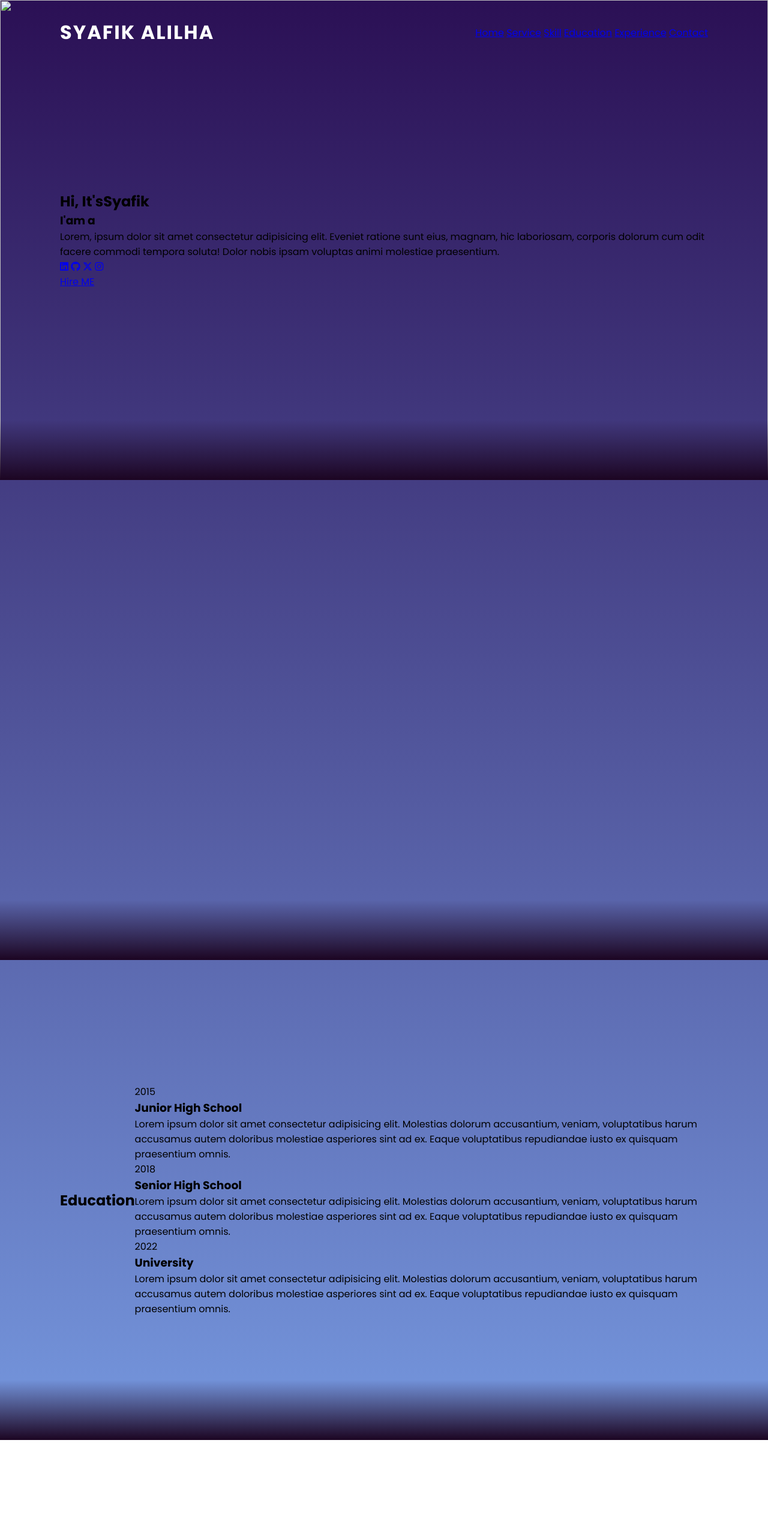
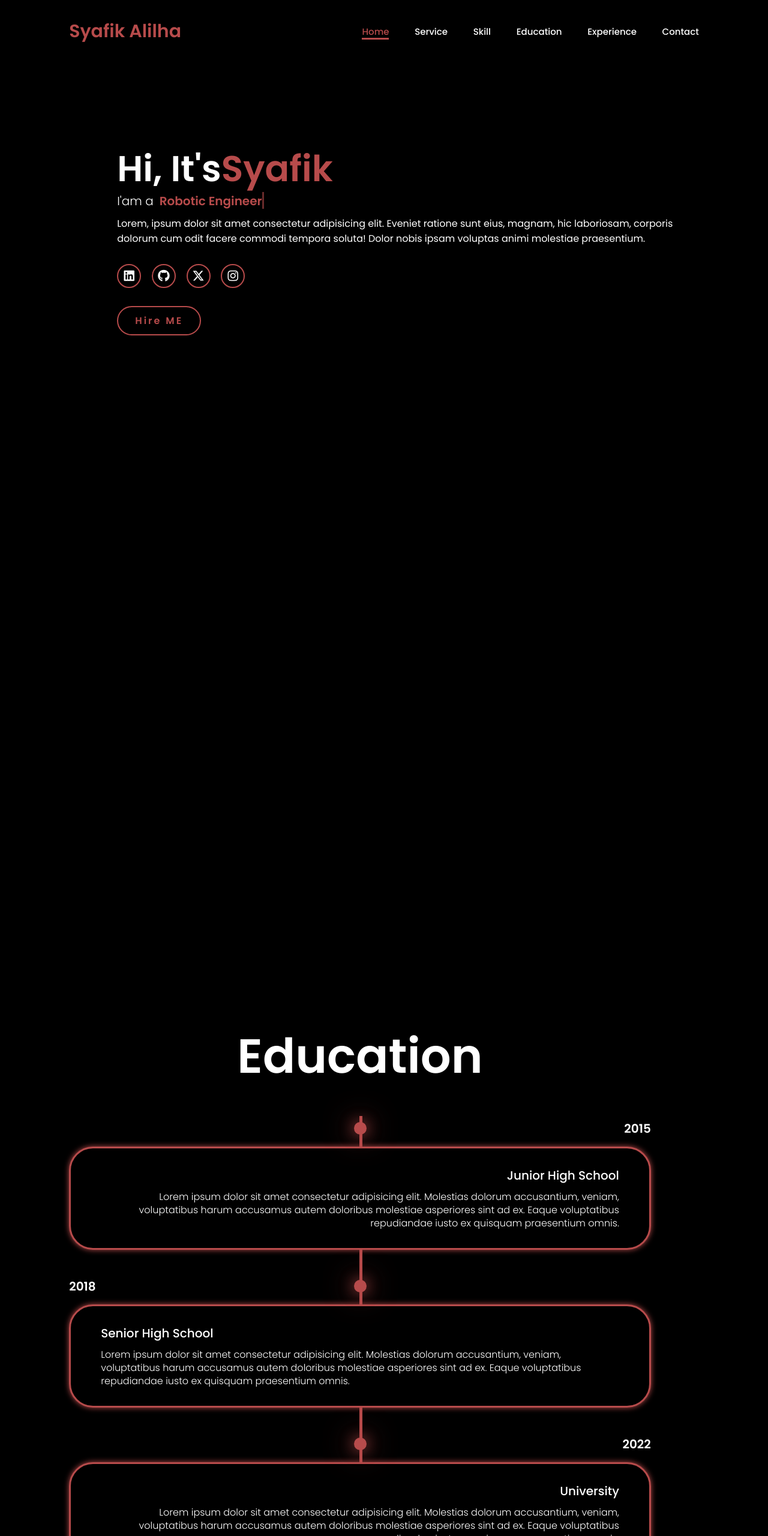
Before and after one commit to syafikalilha12/syafikalilha12.github.io, a plain HTML site: page index.html in a window 1280 px wide. Shown: the top 2560 px of the page at 60% size. Before the commit the page ends 2400 px from the top, so only its background shows below. Drawn offline with Linux system fonts and the light colour scheme.

Commit message:
style.css

```diff
--- a/style.css
+++ b/style.css
@@ -1,138 +1,362 @@
-@import url('https://fonts.googleapis.com/css?family=Poppins:300,400,500,600,700,800,900&display=swap');
-*
-{
+@import url("https://fonts.googleapis.com/css2?family=Poppins%3Awght%40100%3B200%3B300%3B400%3B500%3B600&display=swap%27%29%3B");
+
+*{
     margin: 0;
     padding: 0;
     box-sizing: border-box;
-    font-family: 'Poppins', sans-serif;
+    text-decoration: none;
+    border: none;
+    outline: none;
+    font-family: 'Poppins',sans-serif;
+}
+
+html{
+    font-size: 62.5%;
     scroll-behavior: smooth;
 }
-body
-{
-    min-height: 100vh;
+
+body{
+    width: 100%;
+    height: 100vh;
     overflow-x: hidden;
-    background: linear-gradient(#2b1055,#7597de);
+    background-color: black;
+    color: white;
+
 }
-header
-{
-    position: absolute;
+
+header{
+    margin-top: 20px;
+    position: fixed;
     top: 0;
     left: 0;
     width: 100%;
-    padding: 30px 100px;
+    padding: 1rem 9%;
+    background-color: transparent;
+    filter: drop-shadow(10px);
     display: flex;
     justify-content: space-between;
     align-items: center;
-    z-index: 10000;
+    z-index: 100;
 }
-header .logo
-{
-    color: #fff;
-    font-weight: 700;
-    text-decoration: none;
-    font-size: 2em;
-    text-transform: uppercase;
-    letter-spacing: 2px;
+.logo{
+    font-size: 3rem;
+    color: #b74b4b;
+    font-weight: 800;
+    cursor: pointer;
+    transition: 0.5s ease;
 }
-header ul
-{
+.logo:hover{
+    transform: scale(1.1);
+}
+nav a{
+    font-size: 1.5rem;
+    color: white;
+    margin-left: 4rem;
+    font-weight: 500;
+    transition: 0.3s ease;
+    border-bottom: 3px solid transparent;
+}
+nav a:hover,nav a.active{
+    color: #b74b4b;
+    border-bottom: 3px solid #b74b4b;
+}
+
+@media(max-width:995px){
+    nav{
+        position: absolute;
+        display: none;
+        top: 0;
+        right: 0;
+        width: 40%;
+        border-left: 3px solid #b74b4b;
+        border-bottom: 3px solid #b74b4b;
+        border-bottom-left-radius: 2rem;
+        padding: 1rem solid;
+        background-color: #161616;
+        border-top: 0.1rem solid rgba(0, 0, 0, 0.1);
+    }
+    nav.active{
+        display: block;
+    }
+    nav a{
+        display: block;
+        font-size: 2rem;
+        margin: 3rem 0;
+    }
+    nav a:hover,nav a.active{
+        padding: 1rem;
+        border-radius: 0.5rem;
+        border-bottom: 0.5rem solid #b74b4b;
+    }
+}
+section{
+    min-height: 100vh;
+    padding: 5rem 9% 5rem;
+}
+.home{
     display: flex;
     justify-content: center;
     align-items: center;
+    gap: 8rem;
+    background-color: black;
 }
-header ul li
-{
-    list-style: none;
-    margin-left: 30px;
+
+.home .home-content h1{
+    font-size: 6rem;
+    font-weight: 700;
+    line-height: 1.3;
 }
-header ul li a
-{
-    text-decoration: none;
-    padding: 6px 15px;
-    color: #fff;
-    border-radius: 20px;
+span{
+    color: #b74b4b;
 }
-header ul li a:hover,
-header ul li a.active
-{
-    background: #fff;
-    color: #2b1055;
+
+.home-content h3{
+    font-size: 2rem;
+    margin-bottom: 1rem;
+    font-weight: 100;
+    font-weight: 300;
 }
-section
-{
+
+.home-content p{
+    font-size: 1.6rem;
+}
+
+.home-img{
+    border-radius: 50%;
+}
+
+.home-img img{
     position: relative;
-    width: 100%;
-    height: 100vh;
-    padding: 100px;
-    display: flex;
+    width: 32vw;
+    border-radius: 50%;
+    box-shadow: 0 0 25px solid #b74b4b;
+    cursor: pointer;
+    transition: 0.2s linear;
+}
+
+.home-img img:hover{
+    font-size: 1.8rem;
+    font-weight: 500;
+}
+
+.social-icons a{
+    display: inline-flex;
     justify-content: center;
     align-items: center;
-    overflow: hidden;
+    width: 4rem;
+    height: 4rem;
+    background-color: transparent;
+    border: 0.2rem solid #b74b4b;
+    font-size: 2rem;
+    border-radius: 50%;
+    margin: 3rem 1.5rem 3rem 0;
+    transition: 0.3s ease;
+    color: white;
 }
-section::before
-{
-    content: '';
+
+.social-icons a:hover{
+    color: black;
+    transform: scale(1.3)translateY(-5px);
+    background-color: #b74b4b;
+    box-shadow: 0 0 25px #b74b4b;
+}
+
+.btn {
+    display: inline-block;
+    padding: 1rem 2.8rem;
+    background-color: black;
+    border-radius: 4rem;
+    font-size: 1.6rem;
+    color: #b74b4b;
+    letter-spacing: 0.3rem;
+    font-weight: 600;
+    border: 2px solid #b74b4b;
+    transition: 0.3s ease;
+    cursor: pointer;
+}
+
+.btn:hover{
+    transform: scale3d(1.03);
+    background-color: #b74b4b;
+    color: black;
+    box-shadow: 0 0 25px #b74b4b;
+}
+
+.tulisan {
+    font-size: 34px;
+    font-weight: 600;
+    min-width: 280px;
+}
+
+.tulisan span{
+    position: relative;
+    left: 10px;
+    font-weight: bold;
+}
+
+.tulisan span::before{
+    content: "Software Developer";
+    color: #b74b4b;
+    animation: kata 20s infinite;
+}
+
+.tulisan span::after{
+    content: "";
+    background-color: black;
     position: absolute;
-    bottom: 0;
+    width: calc(100% + 8px);
+    height: 100%;
+    border-left: 3px solid black;
+    right: -8;
+    animation: cursor 0.6s infinite;
+}
+
+@keyframes cursor{
+    to{
+        border-left: 3px solid #b74b4b;
+    }
+}
+@keyframes kata{
+    0%,20%{
+        content: "Automation Engineer";
+    }
+    21%,40%{
+        content: "Robotic Engineer";
+    }
+    41%,60%{
+        content: "Mechanical Engineer";
+    }
+    61%,80%{
+        content: "Software Developer";
+    }
+    81%,100%{
+        content: "Maintenance";
+    }
+}
+
+@media(max-width:1000px){
+    .home{
+        gap: 4rem;
+    }
+}
+
+@media(max-width:995px){
+    .home{
+        flex-direction: column;
+        margin: 5rem 4rem;
+    }
+    .home .home-content h3{
+        font-size: 2.5rem;
+    }
+
+    .home-content h1{
+        font-size: 5rem;
+    }
+
+    .home-img img{
+        width: 70vw;
+        margin-top: 4rem;
+    }
+}
+
+.headingEdu{
+    font-size: 8rem;
+    text-align: center;
+    margin: 5rem 0;
+}
+
+.Education{
+    max-width: 1200px;
+    background: black;
+}
+
+.Education h2{
+    margin-bottom: 4rem;
+}
+
+.timeline-items{
+    max-width: 1200px;
+    margin: auto;
+    display: flex;
+    flex-wrap: wrap;
+    position: relative;
+}
+
+.timeline-items::before{
+    content: "";
+    position: absolute;
+    width: 5px;
+    height: 100%;
+    background-color: #b74b4b;
+    left: calc(50% - 1px);
+}
+
+.timeline-item{
+    margin-bottom: 40px;
     width: 100%;
-    height: 100px;
-    background: linear-gradient(to top,#1c0522, transparent);
-    z-index: 1000;
+    position: relative;
 }
-section img
-{
-   position: absolute;
-   top: 0;
-   left: 0;
-   width: 100%;
-   height: 100%;
-   object-fit: cover;
-   pointer-events: none;
+
+.timeline-item:last-child{
+    margin-bottom: 0;
 }
-section img#moon
-{
-    mix-blend-mode: screen;
+.timeline-item:nth-child(odd){
+    padding-right: calc(50% +30%);
+    text-align: right;
 }
-section img#front
-{
-    z-index: 10;
-
+.timeline-item:nth-child(even){
+    padding-left: calc(50% +30%);
 }
-#text
-{
+.timeline-dot{
+    height: 21px;
+    width: 21px;
+    background-color: #b74b4b;
+    box-shadow: 0 0 25px #b74b4b,
+                0 0 50px #b74b4b;
     position: absolute;
-    right: -350px;
-    color: #fff;
-    white-space: nowrap;
-    font-size: 7.5vw;
-    z-index: 9;
+    left: calc(49%);
+    border-radius: 50%;
+    top: 10px;
 }
-#btn
-{
-    text-decoration: none;
-    display: inline-block;
-    padding: 8px 30px;
-    border-radius: 40px;
-    background: #fff;
-    color: #2b1055;
-    font-size: 1.5em;
-    z-index: 9;
-    transform: translateY(100px);
+.timeline-date{
+    font-size: 20px;
+    font-weight: 800;
+    color: white;
+    margin: 6px 0 15px;
+    left: calc(50% - 1px);
 }
-.sec
-{
-    position: relative;
-    padding: 100px;
-    background: #1c0522;
+.timeline-content{
+    background-color: black;
+    border: 3px solid #b74b4b;
+    padding: 30px 50px;
+    border-radius: 4rem;
+    box-shadow: 0 0 10px #b74b4b;
+    cursor: pointer;
+    transition: 0.3s ease-in-out;
 }
-.sec h2
-{
-    font-size: 3.5em;
-    margin-bottom: 10px;
-    color: #fff;
+.timeline-content:hover{
+    transform: scale(1.05);
+    box-shadow: 0 0 25px #b74b4b;
 }
-.sec p
-{
-    font-size: 0.8em;
-    color: #fff;
+.timeline-content h3{
+    font-size: 20px;
+    color: white;
+    margin: 0 0 10px;
+    font-weight: 500;
 }
+.timeline-content p{
+    color: white;
+    font-size: 16px;
+    font-weight: 300;
+    line-height: 22px;
+}
+::-webkit-scrollbar{
+    width: 15px;
+}
+::-webkit-scrollbar-thumb{
+    background-color: #b74b4b;
+}
+::-webkit-scrollbar-track{
+    background-color: black;
+    width: 50px;
+}
```
